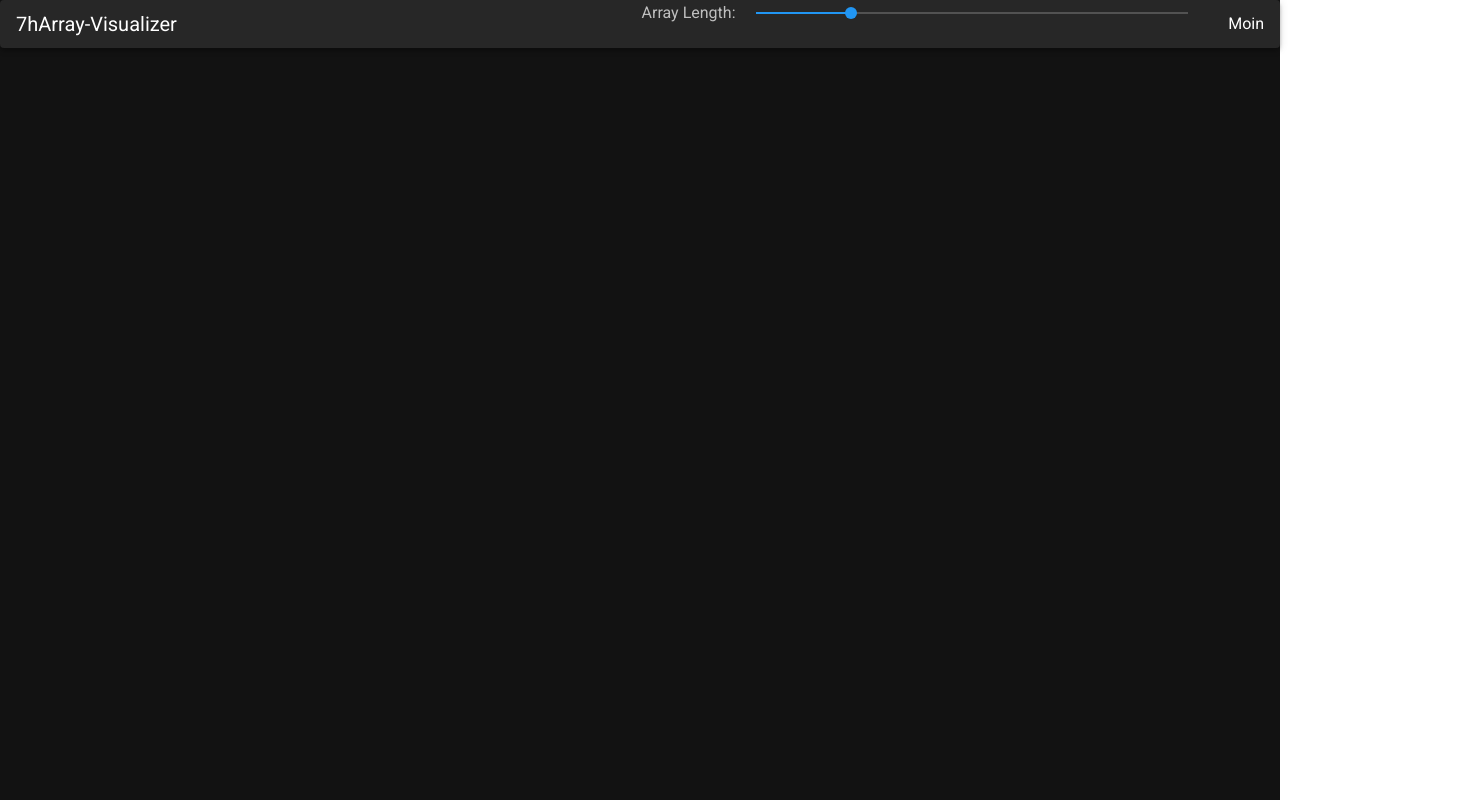
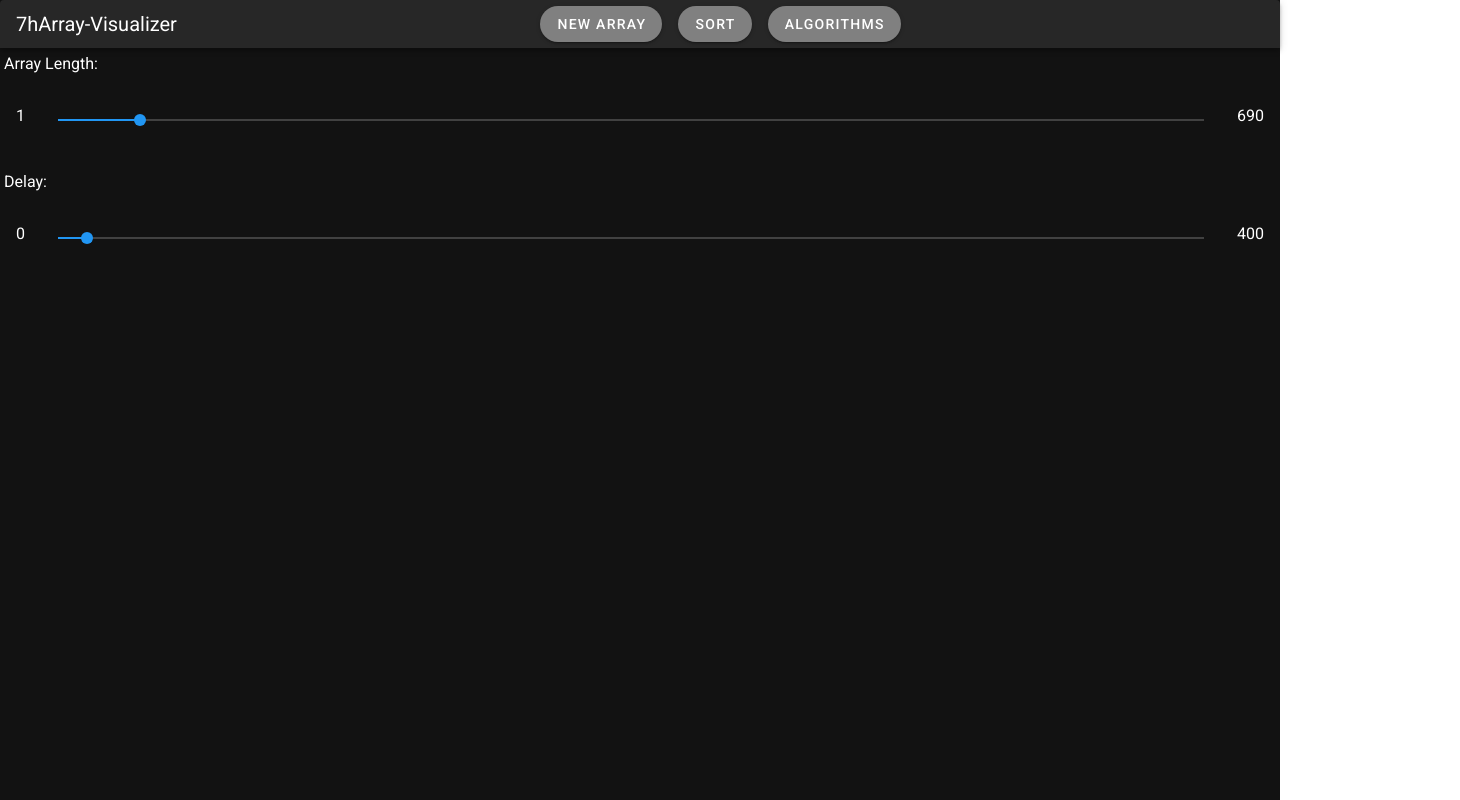
Before and after one commit to 7h3730B/7hArray-visualizer, a Vue app: page / in a window 1280 px wide. Shown: the top 800 px of the page, 1460 px wide, since content can reach past the window. Built offline with nearby package versions, Linux system fonts and the light colour scheme.

Commit message:
First Release

```diff
--- a/package.json
+++ b/package.json
@@ -1,6 +1,6 @@
 {
   "name": "7harray-visualizer",
-  "version": "0.2.0",
+  "version": "1.0.0",
   "homepage": "https://7h3730b.github.io/7hArray-visualizer/",
   "private": true,
   "scripts": {
--- a/src/App.vue
+++ b/src/App.vue
@@ -2,7 +2,7 @@
   <v-app id="app">
     <navbar :min="min" :max="max" :startValue="startValue" />
     <v-container>
-      <canvas id="arrayCanvas" width="1400" height="900"></canvas>
+      <canvas id="arrayCanvas" :width="width" :height="max"></canvas>
     </v-container>
   </v-app>
 </template>
@@ -16,15 +16,14 @@ export default {
     navbar
   },
   data() {
-    return { min: 1, max: 900, startValue: 200 };
+    return { width: window.innerWidth - 300, min: 1, max: 690, startValue: 50 };
   }
 };
 </script>
 
-  <style lang="css" scoped>
+<style lang="css" scoped>
 canvas {
   margin: 0 auto;
-  margin-bottom: 1rem;
   display: block;
 }
 </style>
--- a/src/components/navbar.vue
+++ b/src/components/navbar.vue
@@ -4,28 +4,94 @@
     <v-app-bar dense>
       <v-toolbar-title>7hArray-Visualizer</v-toolbar-title>
       <v-spacer></v-spacer>
-      <v-slider
-        id="slid"
-        class="navbar-items"
-        v-model="getvalue"
-        :min="min"
-        :max="max"
-        label="Array Length:"
-      ></v-slider>
-      <p class="navbar-items">Moin</p>
+      <v-btn id="bggray" :disabled="disabled" rounded @click="newArray()"
+        >new Array</v-btn
+      >
+      <v-btn id="sort" :disabled="disabled" rounded @click="sort">Sort</v-btn>
+      <v-menu bottom offset-y="true">
+        <template v-slot:activator="{ on }">
+          <v-btn :disabled="disabled" id="sort" rounded v-on="on"
+            >Algorithms</v-btn
+          >
+        </template>
+
+        <v-list>
+          <v-list-item-group v-model="currentAlgo"></v-list-item-group>
+          <v-list-item
+            v-for="(algo, index) in algos"
+            :key="index"
+            @click="currentAlgo = index"
+          >
+            <v-list-item-title v-if="currentAlgo == index" id="selected">{{
+              algo.name
+            }}</v-list-item-title>
+            <v-list-item-title v-else>{{ algo.name }}</v-list-item-title>
+          </v-list-item>
+        </v-list>
+      </v-menu>
+      <v-spacer></v-spacer>
     </v-app-bar>
+    <v-row>
+      <p id="arrayLength">Array Length:</p>
+      <v-col cols="12">
+        <v-slider
+          :disabled="disabled"
+          v-model="getvalue"
+          thumb-label
+          :min="min"
+          :max="max"
+        >
+          <template v-slot:prepend>
+            <p>{{ min }}</p>
+          </template>
+          <template v-slot:append>
+            <p>{{ max }}</p>
+          </template>
+        </v-slider>
+      </v-col>
+      <p id="dely">Delay:</p>
+      <v-col cols="12">
+        <v-slider v-model="gdelay" thumb-label min="0" max="400">
+          <template v-slot:prepend>
+            <p>0</p>
+          </template>
+          <template v-slot:append>
+            <p>400</p>
+          </template>
+        </v-slider>
+      </v-col>
+    </v-row>
   </v-card>
 </template>
 
 <style lang="css" scoped>
-.navbar-items {
-  display: inline-block;
-  margin: 0;
-  padding-left: 2rem;
+#selected {
+  color: rgb(180, 0, 80);
+}
+
+#arrayLength {
+  margin-left: 1rem;
+  margin-top: 1rem;
+}
+
+p {
+  margin-left: 1rem;
+  margin-right: 1rem;
+}
+
+#bggray {
+  background-color: gray;
+}
+
+#sort {
+  margin-left: 1rem;
+  background-color: gray;
 }
 </style>
+
 <script>
 import functions from "../functions";
+import args from "../sortingalgs";
 
 export default {
   props: {
@@ -40,22 +106,65 @@ export default {
     }
   },
   data() {
-    return { value: this.startValue };
+    return {
+      value: this.startValue,
+      disabled: false,
+      algos: args.algs,
+      currentAlgo: 1
+    };
+  },
+  methods: {
+    async sort() {
+      this.disabled = true;
+      await args.algs[this.currentAlgo].func(functions.array).then(() => {
+        this.finsih();
+      });
+    },
+    newArray() {
+      this.getvalue = this.value;
+    },
+    async finsih() {
+      for (let j = 0; j < functions.array.length; j++) {
+        functions.states[j] = -1;
+        functions.states[j - 1] = -1;
+        functions.states[j - 2] = -1;
+        functions.states[j - 3] = -1;
+        functions.states[j - 4] = -1;
+        functions.draw();
+        await new Promise(resolve => setTimeout(resolve, functions.delay));
+        functions.states[j] = 0;
+        functions.states[j - 1] = 0;
+        functions.states[j - 2] = 0;
+        functions.states[j - 3] = 0;
+        functions.states[j - 4] = 0;
+        functions.draw();
+      }
+      this.disabled = false;
+    }
   },
   computed: {
+    gdelay: {
+      get: function() {
+        return functions.delay;
+      },
+      set: function(newValue) {
+        functions.delay = newValue;
+      }
+    },
     getvalue: {
       get: function() {
         return this.value;
       },
       set: function(newValue) {
         this.value = newValue;
-        console.log(this.value);
 
         let a = [];
 
-        a = [...Array(this.value)].map(() => Math.floor(Math.random() * 900));
+        a = [...Array(this.value)].map(() =>
+          Math.floor(Math.random() * this.max)
+        );
 
-        // for (let i = 0; i < this.value; i++) a[i] = i;
+        // for (let i = 0; i < a.length; i++) a[i] = i;
         // let tmp;
         // let current;
         // let top = a.length;
@@ -67,6 +176,7 @@ export default {
         //     a[top] = tmp;
         //   }
         // TODO: Render array new
+        functions.states = [...Array(a.length)].map(() => 0);
         functions.array = a;
         functions.draw();
       }
--- a/src/functions.js
+++ b/src/functions.js
@@ -1,20 +1,28 @@
 export default {
   array: [],
+  states: [],
+  delay: 10,
   draw() {
     const canvas = document.getElementById("arrayCanvas");
     const ctx = canvas.getContext("2d");
     const width = canvas.width / this.array.length;
     ctx.clearRect(0, 0, canvas.width, canvas.height);
     for (let i = 0; i <= this.array.length; i++) {
-
       // create the *path*
-      ctx.beginPath()
-      ctx.fillStyle = "#FFFFFF";
-      ctx.fillRect(i * width, canvas.height - this.array[i], width, this.array[i]);
+      ctx.beginPath();
+      if (this.states[i] == 1) ctx.fillStyle = "#ff0000";
+      else if (this.states[i] == -1) ctx.fillStyle = "#00d10e";
+      else ctx.fillStyle = "#FFFFFF";
+      ctx.fillRect(
+        i * width,
+        canvas.height - this.array[i],
+        width,
+        this.array[i]
+      );
 
       // draw the path to screen
-      ctx.fill()
-      ctx.stroke()
+      ctx.fill();
+      ctx.stroke();
     }
   }
 };
--- a/src/main.js
+++ b/src/main.js
@@ -5,7 +5,7 @@ import vuetify from "./plugins/vuetify";
 Vue.config.productionTip = false;
 
 new Vue({
-  el: '#app',
+  el: "#app",
   vuetify,
   render: h => h(App)
 }).$mount("#app");
--- /dev/null
+++ b/src/sortingalgs.js
@@ -0,0 +1,129 @@
+import functions from "./functions";
+
+export default {
+  algs: [
+    {
+      name: "Bubble Sort",
+      func: bubblesort
+    },
+    {
+      name: "Quick Sort",
+      func: quicksort_call
+    },
+    {
+      name: "Selection Sort",
+      func: selectionSort
+    },
+    {
+      name: "Iterative Quick Sort",
+      func: iterativeqSortCall
+    }
+  ]
+};
+
+async function iterativeqSortCall(array) {
+  await iterativeqSort(array, 0, array.length - 1);
+}
+
+async function iterativeqSort(array, low, high) {
+  if (low < high) {
+    let pi = await iterativepartition(array, low, high);
+
+    await Promise.all([
+      iterativeqSort(array, low, pi - 1),
+      iterativeqSort(array, pi + 1, high)
+    ]);
+  }
+}
+
+async function iterativepartition(array, low, high) {
+  let pivot = array[high];
+  let i = low - 1;
+  for (let j = low; j <= high - 1; j++) {
+    if (array[j] <= pivot) {
+      i++;
+      await swap(array, i, j);
+    }
+  }
+  await swap(array, i + 1, high);
+
+  return i + 1;
+}
+
+async function selectionSort(array) {
+  let n = array.length;
+
+  for (let i = 0; i < n - 1; i++) {
+    let min_index = i;
+
+    for (let j = i + 1; j < n; j++) {
+      if (array[j] < array[min_index]) {
+        min_index = j;
+      }
+    }
+    await swap(array, min_index, i);
+  }
+}
+
+async function quicksort(array, left, right) {
+  if (left >= right) {
+    return;
+  }
+  let index = await partition(array, left, right);
+
+  await Promise.all([
+    quicksort(array, left, index - 1),
+    quicksort(array, index + 1, right)
+  ]);
+}
+
+async function quicksort_call(array) {
+  await quicksort(array, 0, array.length - 1);
+}
+
+async function partition(array, left, right) {
+  let pivotValue = array[right];
+  let pivotIndex = left;
+  for (let i = left; i < right; i++) {
+    if (array[i] < pivotValue) {
+      await swap(array, i, pivotIndex);
+      pivotIndex++;
+    }
+  }
+  await swap(array, pivotIndex, right);
+
+  return pivotIndex;
+}
+
+async function bubblesort(array) {
+  let leng = array.length;
+  let swapped;
+  do {
+    swapped = false;
+    for (let i = 0; i < leng; i++) {
+      if (array[i] > array[i + 1]) {
+        await swap(array, i, i + 1);
+        swapped = true;
+      }
+    }
+  } while (swapped);
+}
+
+async function swap(arr, a, b) {
+  functions.states[a] = 1;
+  functions.states[b] = 1;
+  functions.draw();
+  await sleep(functions.delay);
+  let temp = arr[a];
+  arr[a] = arr[b];
+  arr[b] = temp;
+  functions.draw();
+  await sleep(functions.delay);
+  functions.states[a] = 0;
+  functions.states[b] = 0;
+  functions.draw();
+}
+
+function sleep(ms) {
+  return new Promise(resolve => setTimeout(resolve, ms));
+}
--- a/vue.config.js
+++ b/vue.config.js
@@ -1,6 +1,5 @@
 module.exports = {
   transpileDependencies: ["vuetify"],
-  publicPath: process.env.NODE_ENV === 'production' ?
-    '/7hArray-visualizer/' :
-    '/'
+  publicPath:
+    process.env.NODE_ENV === "production" ? "/7hArray-visualizer/" : "/"
 };
```
Also changed, not shown: 1 other file (tests, documents, lock files or other folders).
